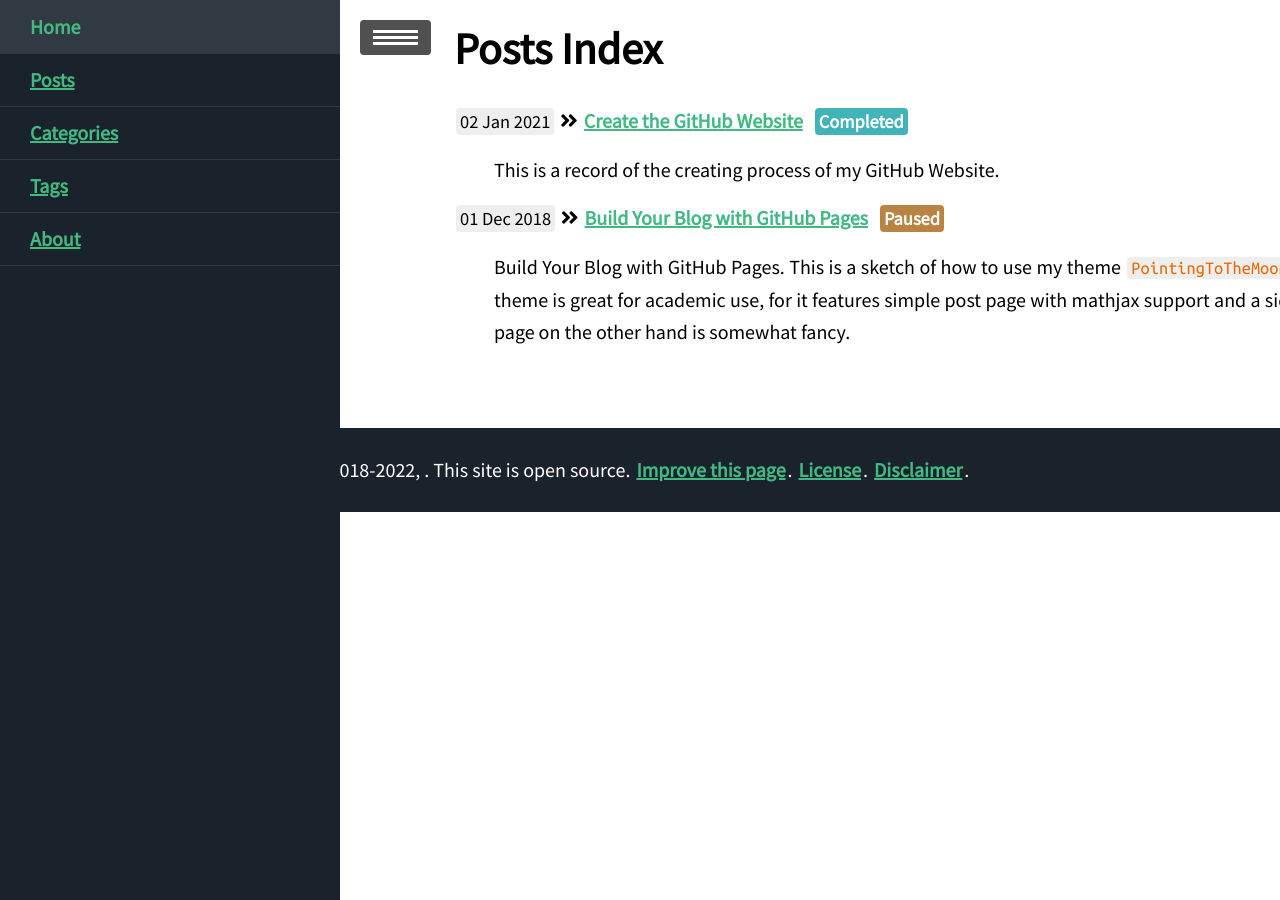
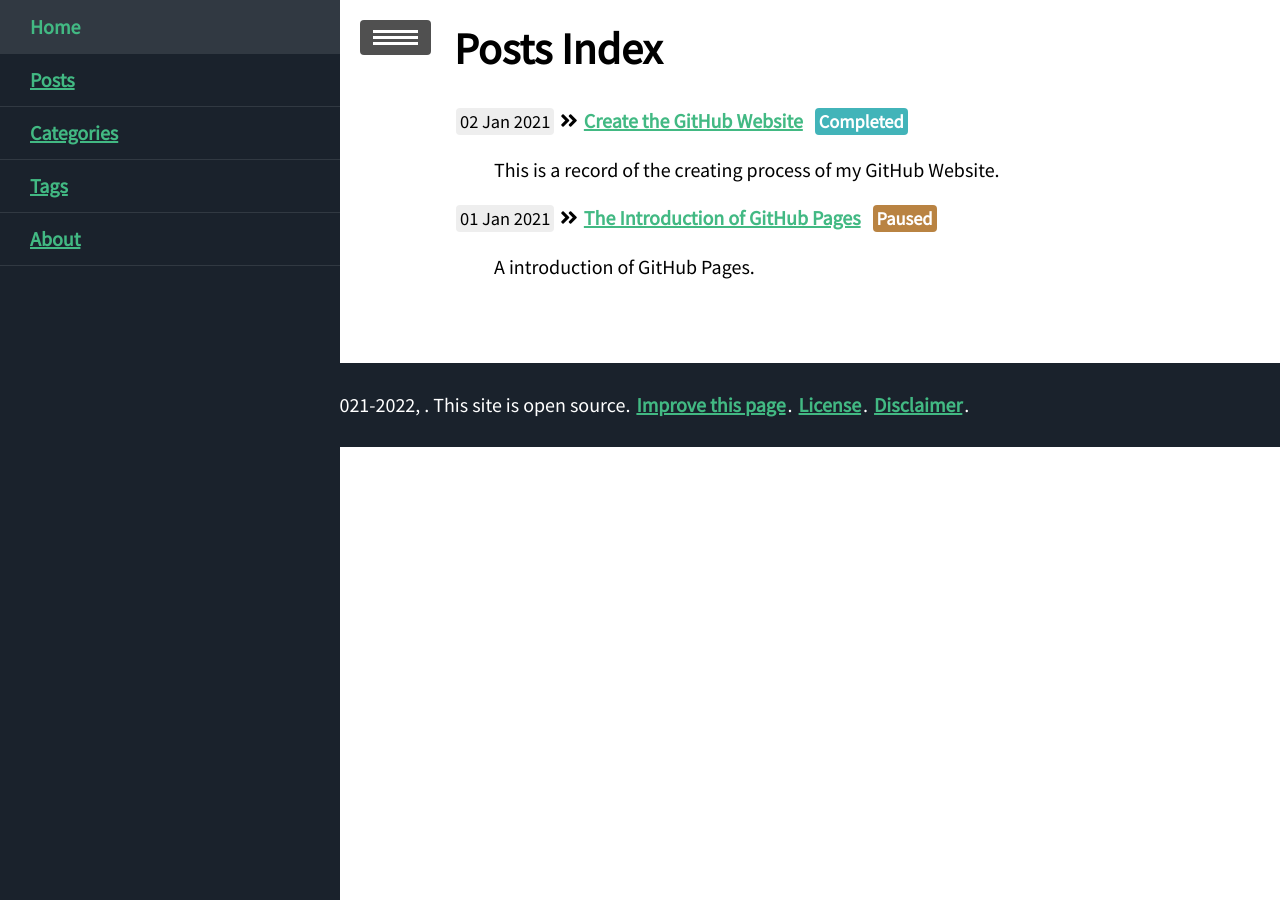
Before and after one commit to feizhao19/feizhao19.github.io, a Jekyll site: the page built from blog/index.html, in a window 1280 px wide. Built offline with Jekyll 4.4.1, drawn with Linux system fonts in a browser that asks for light colours; nearby versions of some CDN libraries.

Commit message:
update the introduction of github pages

```diff
--- a/_posts/2018-12-01-Jekyll-Build/2018-12-01-Jekyll-Build.md
+++ b/_posts/2018-12-01-Jekyll-Build/2021-01-01-Jekyll-Build.md
@@ -1,13 +1,13 @@
 ---
-title: Build Your Blog with GitHub Pages
+title: The Introduction of GitHub Pages
 tags: Jekyll
-edit: 2019-03-26
+edit: 2021-01-01
 categories: Jekyll
 status: Paused
 mathjax: true
 highlight: true
 mermaid: true
-description: Build Your Blog with GitHub Pages. This is a sketch of how to use my theme `PointingToTheMoon` to write your blog. This theme is great for academic use, for it features simple post page with mathjax support and a side bar with toc. The main page on the other hand is somewhat fancy.
+description: A introduction of GitHub Pages.
 ---
 
 # What Do I Have to Offer
```
